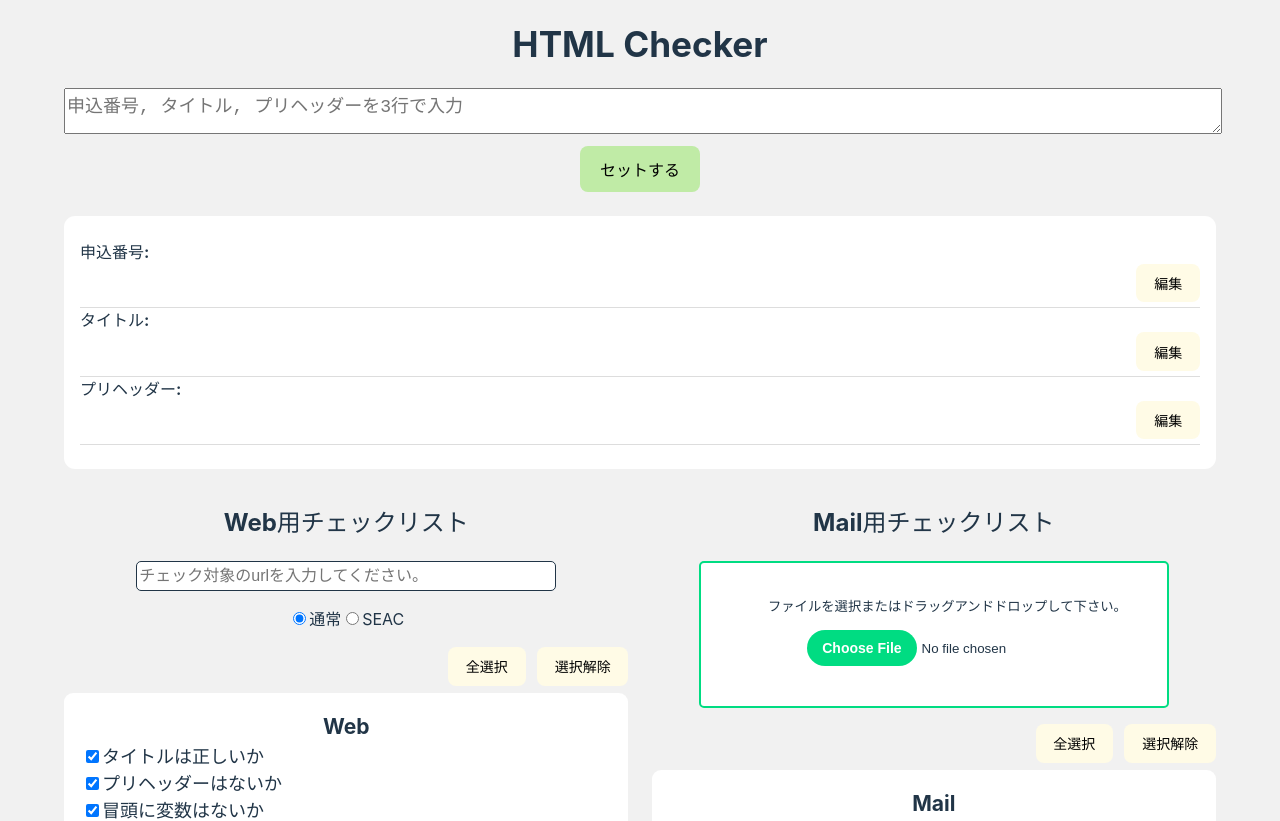
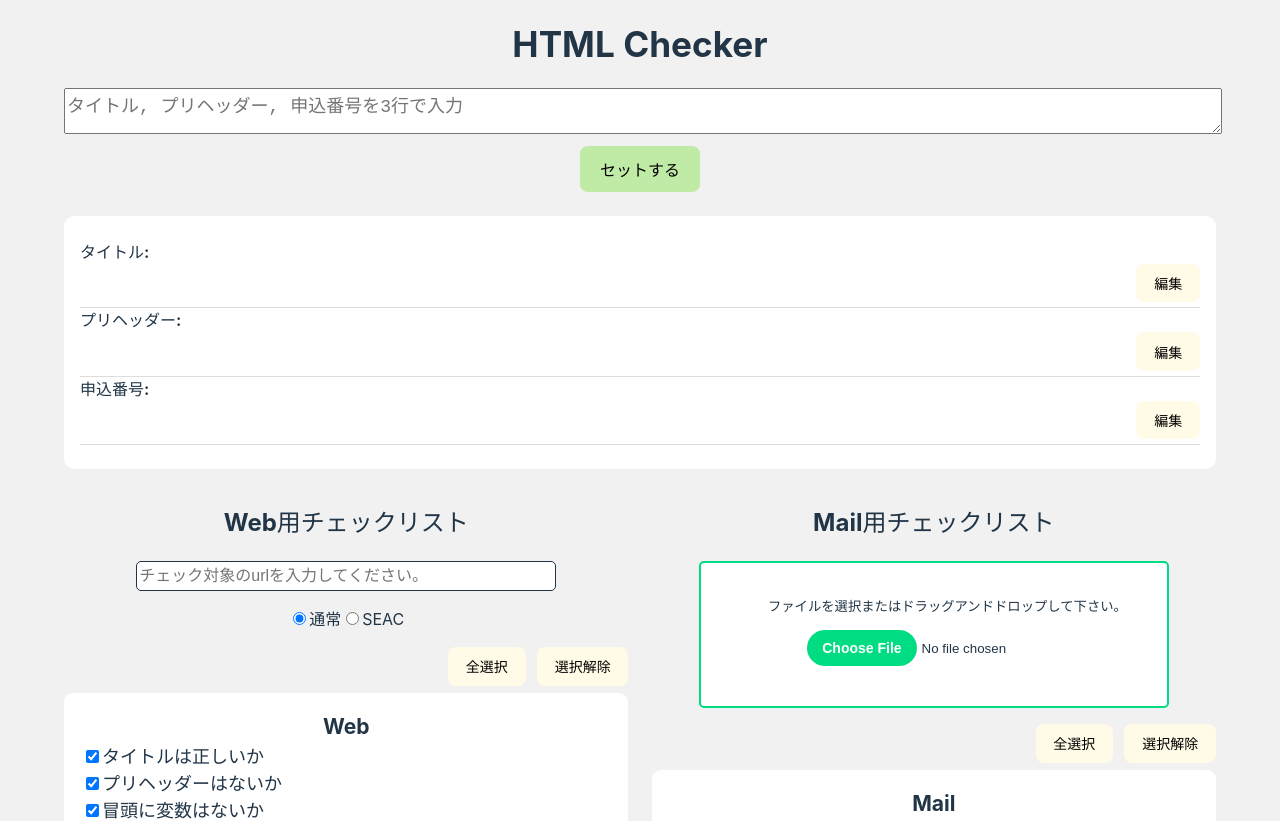
Before and after one commit to a-nakashima-seta/CheckerVue, a Vue app: page / in a window 1280 px wide. Shown: the top 821 px of the page. Built offline with nearby package versions, Linux system fonts and the light colour scheme.

Commit message:
setValuesの表示順位を変更

```diff
--- a/src/components/SetValuesComp.vue
+++ b/src/components/SetValuesComp.vue
@@ -14,11 +14,11 @@ const handleSetValues = () => {
         store.saveValues();
         inputValue.value = "";
     } else {
-        alert("3行で申込番号、タイトル、プリヘッダーを入力してください。");
+        alert("3行でタイトル、プリヘッダー、申込番号を入力してください。");
     }
 };
 
-const handleEdit = (field: 'prod_cd' | 'title' | 'preheader') => {
+const handleEdit = (field: 'title' | 'preheader' | 'prod_cd') => {
     const currentValue = store[field];
     const newValue = prompt(`${field}を編集:`, currentValue);
     if (newValue !== null) {
@@ -31,18 +31,11 @@ const handleEdit = (field: 'prod_cd' | 'title' | 'preheader') => {
 <template>
     <div>
         <form class="setArea">
-            <textarea v-model="inputValue" placeholder="申込番号, タイトル, プリヘッダーを3行で入力"></textarea>
+            <textarea v-model="inputValue" placeholder="タイトル, プリヘッダー, 申込番号を3行で入力"></textarea>
             <button class="setButton" @click="handleSetValues">セットする</button>
         </form>
 
         <div class="displayArea">
-            <div class="editArea">
-                <h4>申込番号:</h4>
-                <p class="editAreaWrap">
-                    <span>{{ store.prod_cd }}</span>
-                    <button class="editButton" @click="handleEdit('prod_cd')">編集</button>
-                </p>
-            </div>
             <div class="editArea">
                 <h4>タイトル:</h4>
                 <p class="editAreaWrap">
@@ -55,6 +48,13 @@ const handleEdit = (field: 'prod_cd' | 'title' | 'preheader') => {
                 <p class="editAreaWrap">
                     <span>{{ store.preheader }}</span>
                     <button class="editButton" @click="handleEdit('preheader')">編集</button>
+                </p>
+            </div>
+            <div class="editArea">
+                <h4>申込番号:</h4>
+                <p class="editAreaWrap">
+                    <span>{{ store.prod_cd }}</span>
+                    <button class="editButton" @click="handleEdit('prod_cd')">編集</button>
                 </p>
             </div>
         </div>
--- a/src/store/setValues.ts
+++ b/src/store/setValues.ts
@@ -2,9 +2,9 @@ import { onMounted, ref } from 'vue';
 import { defineStore } from 'pinia';
 
 export const useSetValues = defineStore('setValues', () => {
-    const prod_cd = ref<string>("");
     const title = ref<string>("");
     const preheader = ref<string>("");
+    const prod_cd = ref<string>("");
 
     onMounted(() => {
         loadValues();
@@ -12,18 +12,18 @@ export const useSetValues = defineStore('setValues', () => {
 
     const loadValues = () => {
         const storedTitle = localStorage.getItem("title");
+        const storedPreheader = localStorage.getItem("preheader");
         const storedProdCd = localStorage.getItem("prod_cd");
-        const storedPreheader = localStorage.getItem("preheader");
 
         if (storedTitle) title.value = storedTitle;
+        if (storedPreheader) preheader.value = storedPreheader;
         if (storedProdCd) prod_cd.value = storedProdCd;
-        if (storedPreheader) preheader.value = storedPreheader;
     };
 
     const saveValues = () => {
         localStorage.setItem("title", title.value);
+        localStorage.setItem("preheader", preheader.value);
         localStorage.setItem("prod_cd", prod_cd.value);
-        localStorage.setItem("preheader", preheader.value);
     };
 
     return { prod_cd, title, preheader, loadValues, saveValues };
```
Also changed, not shown: 1 other file (tests, documents, lock files or other folders).
